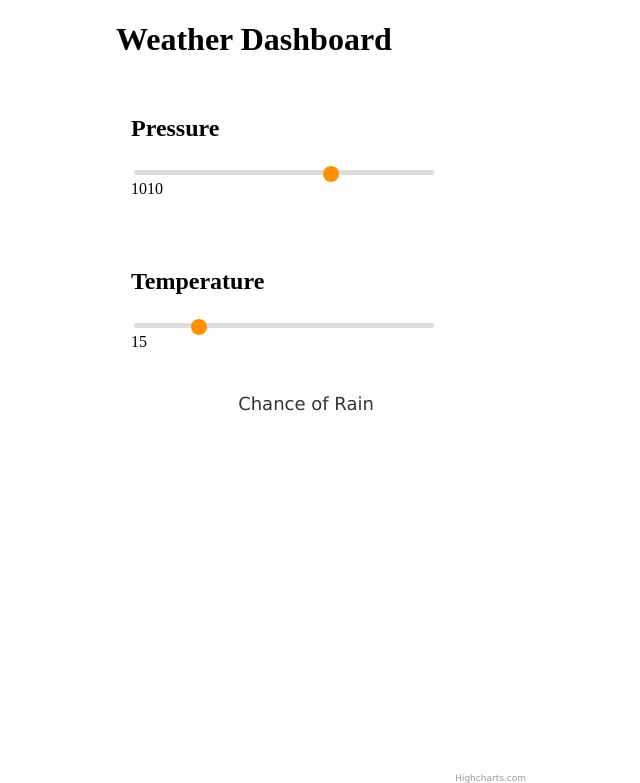
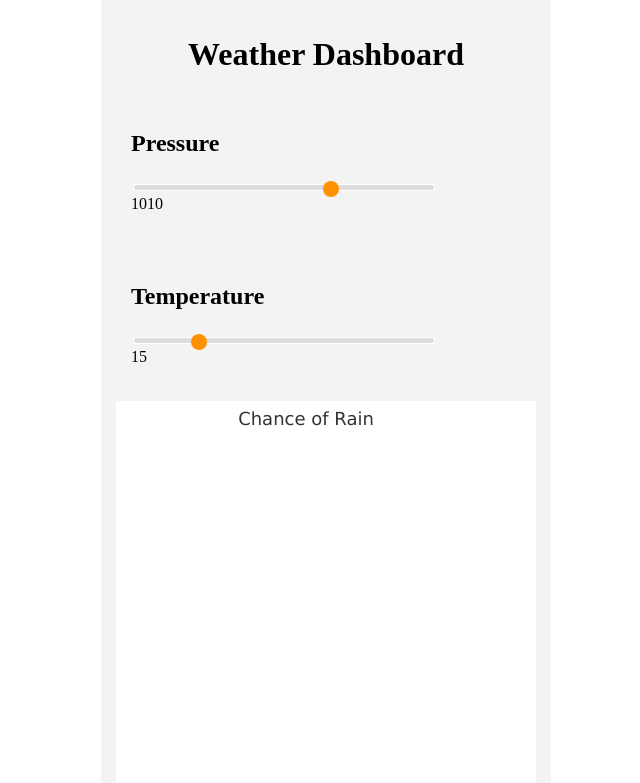
Before and after one commit to berkin/weather, a React app: page / in a window 1280 px wide. Shown: the top 783 px of the page, without its empty margins (314-954 px from the left). Built offline with nearby package versions, Linux system fonts and the light colour scheme; no server answers.

Commit message:
design fixes

```diff
--- a/main.css
+++ b/main.css
@@ -1,6 +1,17 @@
+
+body {
+  margin: 0;
+}
+
 .app {
+  background: #f3f3f3;
+  padding: 15px;
   margin: 0 auto;
   width: 420px;
+}
+
+h1 {
+  text-align: center;
 }
 
 .range {
```
Also changed, not shown: README.md.
